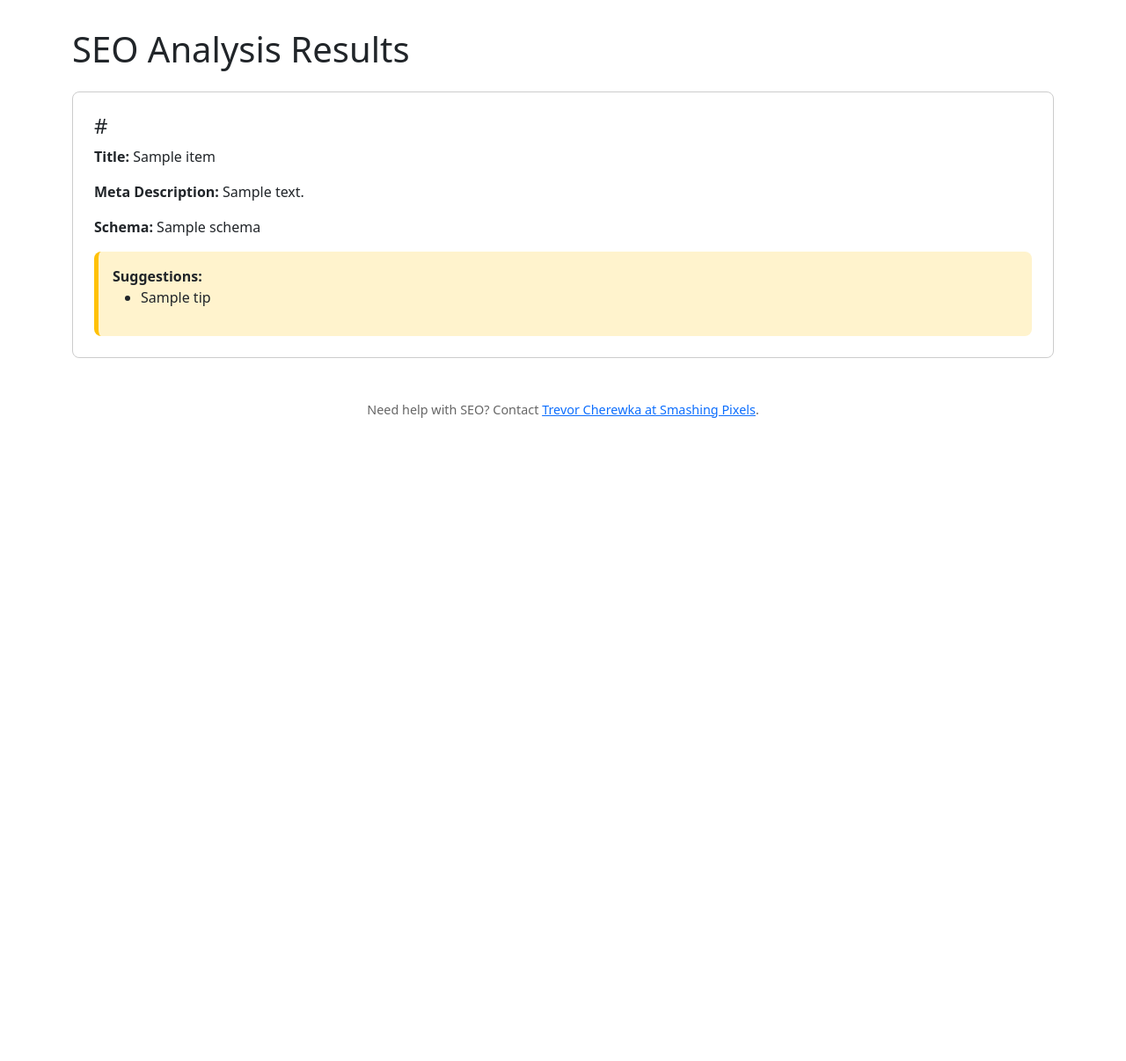
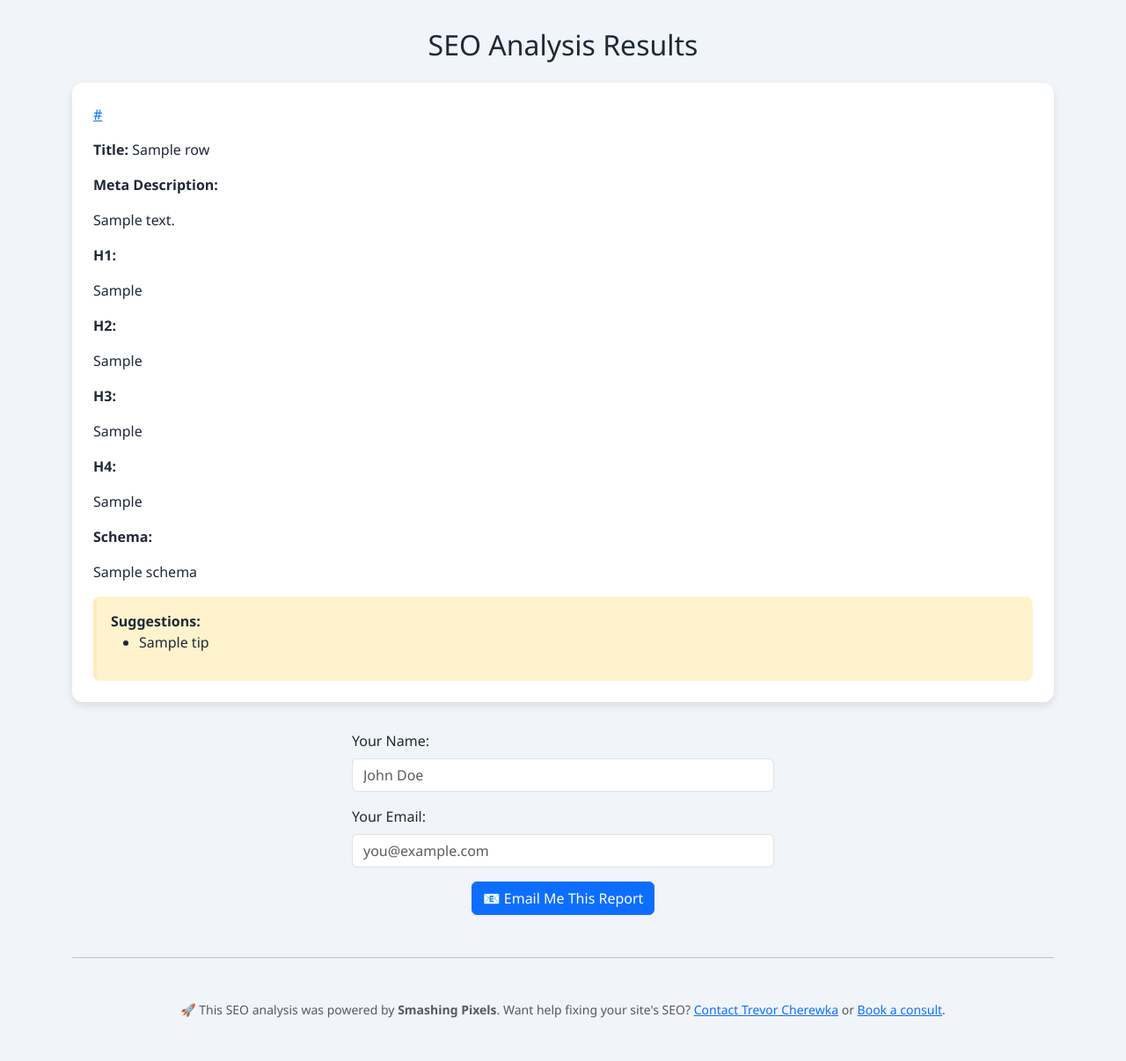
Before and after one commit to SmashingPixelsTools/seo-webscraper, a Flask app: template templates/results.html in a window 1280 px wide. Shown: the whole page at 88% size. Before the commit the page ends 475 px from the top, so only its background shows below. Run offline with Flask 3, Linux system fonts and the light colour scheme; the template is opened without the code that fills it: most values are stand-ins (such as "Sample title", 1, 10 or a date in 2020).

Commit message:
Update results.html
Return to June 20

```diff
--- a/templates/results.html
+++ b/templates/results.html
@@ -1,48 +1,134 @@
+
 <!DOCTYPE html>
 <html lang="en">
 <head>
-  <meta charset="UTF-8" />
-  <title>SEO Results</title>
+  <meta charset="UTF-8">
+  <title>SEO Analysis Results</title>
   <link href="https://cdn.jsdelivr.net/npm/bootstrap@5.3.0/dist/css/bootstrap.min.css" rel="stylesheet">
   <style>
-    body { padding: 2rem; }
-    .result-card { margin-bottom: 2rem; padding: 1.5rem; border: 1px solid #ccc; border-radius: 0.5rem; }
-    .truncate { max-height: 8rem; overflow: hidden; }
-    .footer { text-align: center; margin-top: 3rem; color: #666; font-size: 0.9rem; }
-    .suggestions { background-color: #fff3cd; padding: 1rem; border-left: 5px solid #ffc107; border-radius: 0.5rem; }
+    body {
+      background: #f1f5f9; color: #1f2937; padding: 2rem;
+      font-family: 'Segoe UI', sans-serif;
+    }
+    .result-card {
+      background: #fff; border-radius: 0.75rem;
+      box-shadow: 0 4px 10px rgba(0,0,0,0.1);
+      padding: 1.5rem; margin-bottom: 2rem;
+    }
+    .suggestions {
+      background: #fff3cd; border-left: 4px solid #ffecb5;
+      padding: 1rem; border-radius: 0.5rem;
+    }
+    .form-footer {
+      max-width: 480px; margin: 2rem auto;
+    }
+    .trunc {
+      overflow: hidden;
+      max-height: 7.5em;
+      position: relative;
+    }
+    .trunc.expanded {
+      max-height: none;
+    }
+    .show-more {
+      display: block;
+      margin-top: 0.5rem;
+      color: #2563eb;
+      cursor: pointer;
+      font-size: 0.9rem;
+    }
   </style>
+  <script>
+    function toggleExpand(btn) {
+      const block = btn.previousElementSibling;
+      block.classList.toggle('expanded');
+      btn.innerText = block.classList.contains('expanded') ? 'Show less' : 'Show more';
+    }
+  </script>
 </head>
 <body>
   <div class="container">
-    <h1 class="mb-4">SEO Analysis Results</h1>
-    {% for item in results %}
+    <h2 class="text-center mb-4">SEO Analysis Results</h2>
+    {% for row in data %}
     <div class="result-card">
-      <h4>{{ item.url }}</h4>
-      {% if item.error %}
-        <p class="text-danger">Error: {{ item.error }}</p>
-      {% else %}
-        <p><strong>Title:</strong> {{ item.title }}</p>
-        <p><strong>Meta Description:</strong> {{ item.meta_description }}</p>
-        <p><strong>Schema:</strong> {{ item.schema | join(', ') if item.schema else 'N/A' }}</p>
-        {% for level, tags in item.headings.items() %}
-          <p><strong>{{ level }}:</strong><br> {{ tags | safe }}</p>
-        {% endfor %}
-        {% if item.suggestions %}
+      <p><a href="{{ row.url }}" target="_blank">{{ row.url }}</a></p>
+      <p><strong>Title:</strong> {{ row.title }}</p>
+      <p><strong>Meta Description:</strong>
+        <div class="trunc">{{ row.meta_description }}</div>
+        {% if row.meta_description|length > 200 %}
+        <span class="show-more" onclick="toggleExpand(this)">Show more</span>
+        {% endif %}
+      </p>
+      <p><strong>H1:</strong>
+        <div class="trunc">{{ row.h1 }}</div>
+        {% if row.h1|length > 200 %}
+        <span class="show-more" onclick="toggleExpand(this)">Show more</span>
+        {% endif %}
+      </p>
+      <p><strong>H2:</strong>
+        <div class="trunc">{{ row.h2 }}</div>
+        {% if row.h2|length > 200 %}
+        <span class="show-more" onclick="toggleExpand(this)">Show more</span>
+        {% endif %}
+      </p>
+      <p><strong>H3:</strong>
+        <div class="trunc">{{ row.h3 }}</div>
+        {% if row.h3|length > 200 %}
+        <span class="show-more" onclick="toggleExpand(this)">Show more</span>
+        {% endif %}
+      </p>
+      <p><strong>H4:</strong>
+        <div class="trunc">{{ row.h4 }}</div>
+        {% if row.h4|length > 200 %}
+        <span class="show-more" onclick="toggleExpand(this)">Show more</span>
+        {% endif %}
+      </p>
+      <p><strong>Schema:</strong>
+        <div class="trunc">{{ row.schema or "N/A" }}</div>
+        {% if row.schema and row.schema|length > 200 %}
+        <span class="show-more" onclick="toggleExpand(this)">Show more</span>
+        {% endif %}
+      </p>
+      {% if row.suggestions %}
       <div class="suggestions mt-3">
         <strong>Suggestions:</strong>
         <ul>
-              {% for s in item.suggestions %}
-                <li>{{ s }}</li>
+          {% for tip in row.suggestions %}
+          <li>{{ tip }}</li>
           {% endfor %}
         </ul>
       </div>
       {% endif %}
-      {% endif %}
     </div>
     {% endfor %}
-    <div class="footer">
-      <p>Need help with SEO? Contact <a href="https://calendly.com/trevor-cherewka">Trevor Cherewka at Smashing Pixels</a>.</p>
+
+    {% if message %}
+    <div class="alert alert-info text-center">{{ message }}</div>
+    {% endif %}
+
+    <form action="/send_report" method="post" class="form-footer">
+      <div class="mb-3">
+        <label for="name" class="form-label">Your Name:</label>
+        <input type="text" name="name" class="form-control" required placeholder="John Doe">
       </div>
+      <div class="mb-3">
+        <label for="email" class="form-label">Your Email:</label>
+        <input type="email" name="email" class="form-control" required placeholder="you@example.com">
+      </div>
+      <div class="text-center">
+        <button type="submit" class="btn btn-primary">
+          📧 Email Me This Report
+        </button>
+      </div>
+    </form>
+
+    <hr class="my-5">
+    <p class="text-center text-muted small">
+      🚀 This SEO analysis was powered by <strong>Smashing Pixels</strong>.
+      Want help fixing your site's SEO?
+      <a href="mailto:trevor@smashingpixels.ca">Contact Trevor Cherewka</a> or
+      <a href="https://calendly.com/trevorcherewka">Book a consult</a>.
+    </p>
   </div>
 </body>
 </html>
```
Lines whose indentation alone changed are shown as unchanged.
